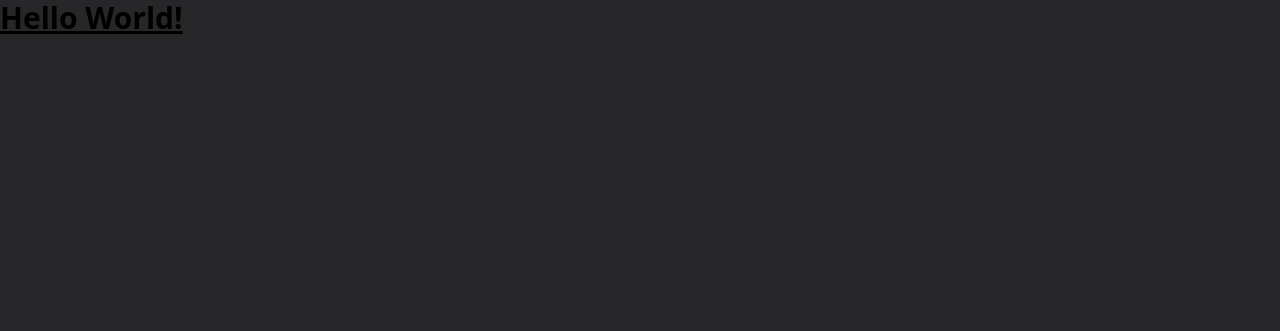
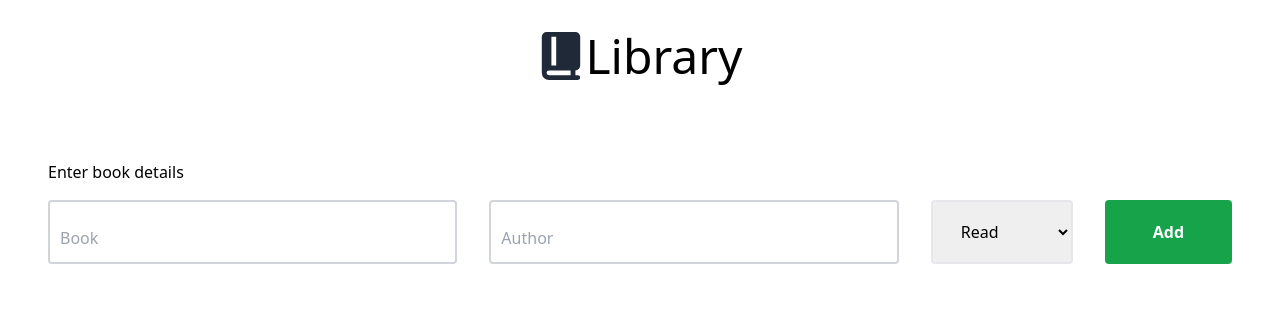
Before and after one commit to siddhart-singh/Oden-Library, a plain HTML site: page src/index.html in a window 1280 px wide. Drawn offline with nearby package versions, Linux system fonts and the light colour scheme; files that its build step writes are made by us from their sources.

Commit message:
Add form inputs

```diff
--- a/src/index.html
+++ b/src/index.html
@@ -6,13 +6,72 @@
     <title>Library</title>
     <script src="./script.js" defer></script>
     <link rel="stylesheet" href="/dist/output.css" />
-    <link rel="stylesheet" href="reset.css" />
-    <link rel="stylesheet" href="style.css" />
+    <link rel="stylesheet" href="./input.css" />
   </head>
 
-  <body>
-    <h1 class="h-screen w-screen bg-zinc-800 text-3xl font-bold underline">
-      Hello World!
-    </h1>
+  <body class="h-screen w-screen">
+    <div class="container m-auto">
+      <header class="flex justify-center py-8 align-middle">
+        <svg
+          class="h-12 w-12 text-gray-800 dark:text-black"
+          aria-hidden="true"
+          xmlns="http://www.w3.org/2000/svg"
+          fill="currentColor"
+          viewBox="0 0 16 20"
+        >
+          <path
+            d="M16 14V2a2 2 0 0 0-2-2H2a2 2 0 0 0-2 2v15a3 3 0 0 0 3 3h12a1 1 0 0 0 0-2h-1v-2a2 2 0 0 0 2-2ZM4 2h2v12H4V2Zm8 16H3a1 1 0 0 1 0-2h9v2Z"
+          />
+        </svg>
+        <h1 class="text-5xl">Library</h1>
+      </header>
+      <main class="p-12">
+        <form class="">
+          <legend>Enter book details</legend>
+          <fieldset class="flex justify-center gap-8 py-4 align-middle">
+            <div
+              class="border- relative flex w-min flex-1 justify-center align-middle"
+            >
+              <input
+                type="text"
+                name="book"
+                id="book"
+                placeholder="Book"
+                class="w-full rounded border-2 border-solid border-gray-300 px-2.5 pb-3 pt-6"
+              />
+              <label
+                for="book"
+                class="absolute left-2 top-1 -translate-y-3 scale-90 font-bold opacity-0 transition-all"
+                >Book</label
+              >
+            </div>
+            <div
+              class="border- align-middlen relative flex w-min flex-1 justify-center"
+            >
+              <input
+                type="text"
+                name="author"
+                id="author"
+                placeholder="Author"
+                class="w-full rounded border-2 border-solid border-gray-300 px-2.5 pb-3 pt-6"
+              />
+              <label
+                for="author"
+                class="absolute left-2 top-1 -translate-y-3 scale-90 font-bold opacity-0 transition-all"
+                >Author</label
+              >
+            </div>
+            <select
+              name="read-option"
+              class="rounded border-2 border-solid border-gray-200 px-6 py-3"
+            >
+              <option value="read">Read</option>
+              <option value="not read">Not Read</option>
+            </select>
+            <button class="px-12 py-3 bg-green-600 font-bold font text-white rounded hover:bg-green-700" type="submit">Add</button>
+          </fieldset>
+        </form>
+      </main>
+    </div>
   </body>
 </html>
--- a/src/input.css
+++ b/src/input.css
@@ -1,3 +1,10 @@
 @tailwind base;
 @tailwind components;
 @tailwind utilities;
+
+main form input:focus + label {
+  display: block;
+  opacity: 100%;
+  transform: translateY(0);
+  scale: 90%;
+}
```
Also changed, not shown: dist/output.css.
